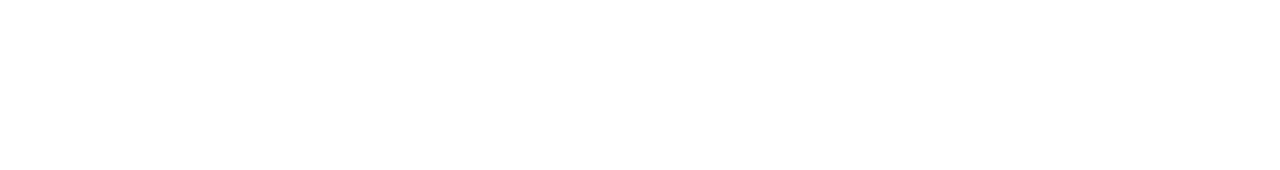
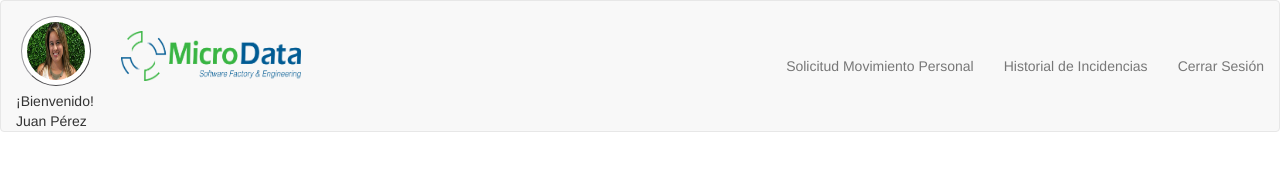
Before and after one commit to tatilq/MicroData, a plain HTML site: page index.html in a window 1280 px wide. Drawn offline with nearby package versions, Linux system fonts and the light colour scheme.

Commit message:
avance de header

```diff
--- a/css/main.css
+++ b/css/main.css
@@ -0,0 +1,58 @@
+header {
+    background-color: #005a91L;
+}
+
+header a {
+    //font-size:12px;
+}
+
+.navbar-header {
+  height: 130px;
+
+}
+
+.navbar-brand{
+    position: absolute;
+    left: 20px;
+    width: 100%;
+}
+
+.logo {
+    height: 50px;
+    margin: 10px auto;
+    width: 27%;
+    max-width: 180px;
+    margin-left: 105px;
+    margin-top: 30px;
+
+}
+
+#user-name {
+    padding-top: 10px;
+}
+.nav, .burger {
+    position: absolute;
+    right: 15px;
+    top: 40px;
+}
+
+header p {
+    color:blue;
+}
+.user-photo {
+	margin:0 auto;
+    width: 100%;
+}
+
+.user-photo img {
+	width:70px;
+	height:70px;
+    margin-bottom: 30px;
+    border-radius: 100%;
+    padding: 5px;
+    border: 1px outset #99989D;
+}
+
+body {
+    overflow: hidden;
+}
--- a/index.html
+++ b/index.html
@@ -10,10 +10,42 @@
 	<script src="sweetAlert/sweetalert.min.js" type="text/javascript" ></script>
 	<link rel="stylesheet" href="https://maxcdn.bootstrapcdn.com/bootstrap/3.3.7/css/bootstrap.min.css" integrity="sha384-BVYiiSIFeK1dGmJRAkycuHAHRg32OmUcww7on3RYdg4Va+PmSTsz/K68vbdEjh4u" crossorigin="anonymous">
 	<link rel="stylesheet" href="https://cdnjs.cloudflare.com/ajax/libs/font-awesome/4.7.0/css/font-awesome.min.css">
-	<title>Document</title>
+	<title>Chaski</title>
 
-</heiad>
+</head>
 <body>
+    <header>
+        <nav class="navbar navbar-default">
+            <div class="container-fluid">
+                <div class="navbar-header">
+                    <button type="button" class="navbar-toggle collapsed burger" data-toggle="collapse"
+                            data-target="#bs-example-navbar-collapse-1" aria-expanded="false">
+                        <span class="sr-only">Toggle navigation</span>
+                        <span class="icon-bar"></span>
+                        <span class="icon-bar"></span>
+                        <span class="icon-bar"></span>
+                    </button>
+
+                </div>
+                <div class="">
+                        <a class="navbar-brand user-photo text-center" href="#" title="user">
+                            <img src="img/usuario.png" alt="" class="img-circle img-thumbnail img-responsive" id="userPhoto">
+                        </a>
+                        <img src="img/logo.png" alt="" class="logo"><br>
+                        <span class="text-left" id="user-name">¡Bienvenido! <br> Juan Pérez</span>
+                </div>
+                <div class="collapse navbar-collapse menu" id="bs-example-navbar-collapse-1">
+                    <ul class="nav navbar-nav navbar-right text-center">
+                        <li><a href="#">Solicitud Movimiento Personal</a></li>
+                        <li><a href="#">Historial de Incidencias</a></li>
+                        <li><a href="#">Cerrar Sesión</a></li>
+                    </ul>
+                </div>
+            </div>
+        </nav>
+    </header>
+
+
 	<!--AQUI EL CODIGO-->
 
 	<script src="https://ajax.googleapis.com/ajax/libs/jquery/3.1.1/jquery.min.js"></script>
```
Also changed, not shown: img/logo.png (added), img/usuario.png (added).
